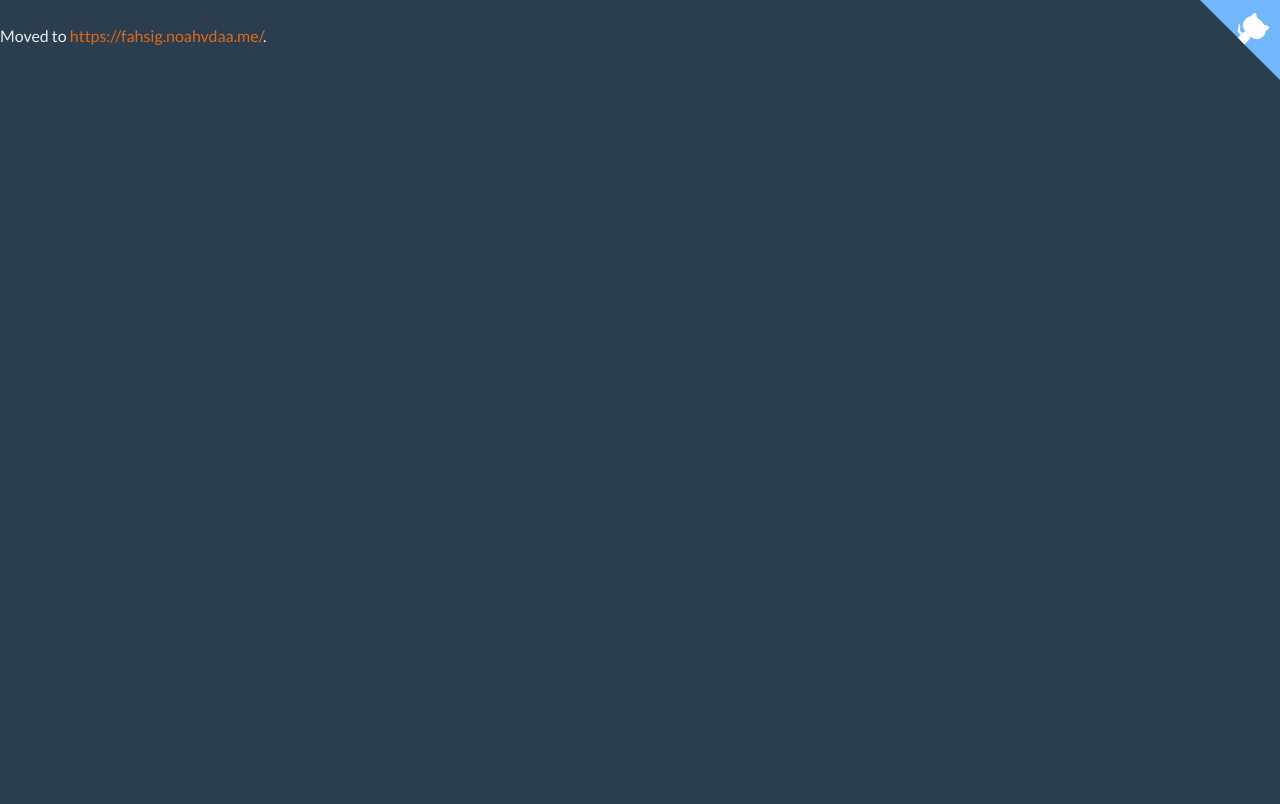
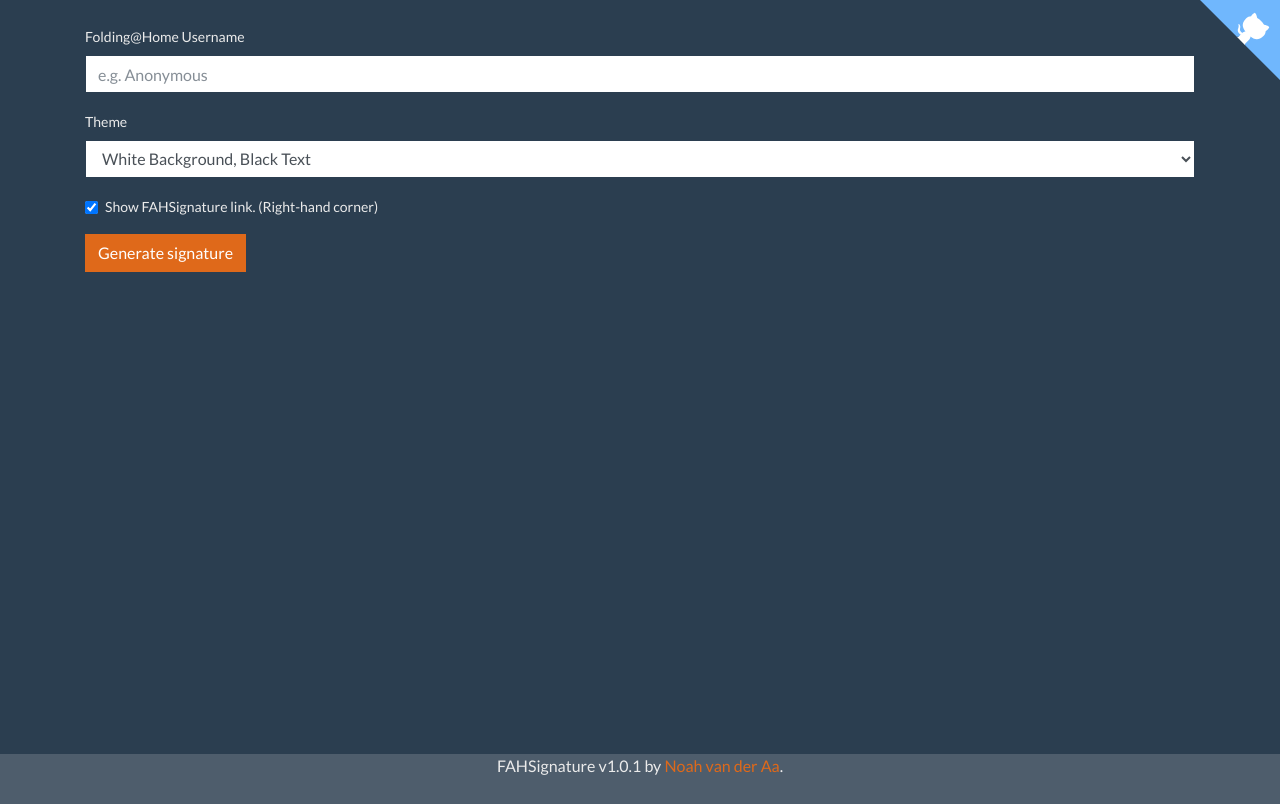
Before and after one commit to NoahvdAa/FAHSignature, a PHP site: page / in a window 1280 px wide. Before the commit the page ends 80 px from the top, so only its background shows below. Run offline with PHP 8.4, Linux system fonts and the light colour scheme.

Commit message:
Re-add watermark.

```diff
--- a/index.html
+++ b/index.html
@@ -15,7 +15,38 @@
 
 <body>
 	<br>
-	Moved to <a href="https://fahsig.noahvdaa.me/">https://fahsig.noahvdaa.me/</a>.
+	<div class="container">
+		<noscript>Please enable JavaScript to use the generator.</noscript>
+		<div id="pageContent" style="display: none;">
+			<div class="form-group">
+				<label for="username">Folding@Home Username</label>
+				<input type="text" class="form-control" id="username" placeholder="e.g. Anonymous">
+			</div>
+			<div class="form-group">
+				<label for="theme">Theme</label>
+				<select class="form-control" id="theme">
+					<option value="light_bg">White Background, Black Text</option>
+					<option value="dark_bg">Black Background, White Text</option>
+					<option value="dark_txt">No Background, Black Text</option>
+					<option value="light_txt">No Background, White Text</option>
+				</select>
+			</div>
+			<div class="form-group">
+				<div class="form-check">
+					<label class="form-check-label">
+						<input class="form-check-input" type="checkbox" value="" checked="" id="credit">
+						Show FAHSignature link. (Right-hand corner)
+					</label>
+				</div>
+			</div>
+			<button onclick="generate();" class="btn btn-primary">Generate signature</button>
+			<br><br>
+			<div id="previewBox" style="display: none;"></div>
+		</div>
+	</div>
+	<div class="footer bg-dark">
+		FAHSignature v1.0.1 by <a href="https://noahvdaa.me" target="_blank">Noah van der Aa</a>.
+	</div>
 	<!-- Begin "Fork me on GitHub"-->
 	<a href="https://github.com/NoahvdAa/FAHSignature" class="github-corner" aria-label="View source on GitHub"><svg
 			width="80" height="80" viewBox="0 0 250 250"
@@ -63,6 +94,52 @@
 	</style>
 	<!-- End "Fork me on GitHub"-->
 </body>
+<script>
+	document.getElementById("pageContent").style.display = "block";
+	function generate() {
+		var user = document.getElementById("username").value.replace(/<\/?[^>]+(>|$)/g, "");
+		if (user === "") {
+			user = "Anonymous";
+		}
+
+		// Anti parameter pollution.
+		if (user.match(/\..\/|&|=|\?/g)) {
+			alert('Your username contains invalid characters. (&, =, ?, ., /)');
+			return;
+		}
+
+		document.getElementById("previewBox").style.display = "block";
+		var theme = document.getElementById("theme").value;
+		if (theme === "light_bg" || theme === "dark_txt") {
+			document.getElementById("previewBox").style.background = "#888889";
+		} else if (theme === "dark_bg" || theme === "light_txt") {
+			document.getElementById("previewBox").style.background = "#5b5b5b";
+		} else {
+			document.write("No. Just no.");
+		}
+
+		var credit = document.getElementById("credit").checked ? "true" : "false";
+
+		var args = "?u=" + user + "&t=" + theme + "&c=" + credit;
+
+		var embedOptions = "<p>Embed this image in your forum signature:</p>";
+
+		var url = "https://fahsignature.herokuapp.com/sig.php" + args;
+
+		embedOptions += "<input type=\"text\" value=\"[img]" + url + "[/img]\" disabled>";
+
+		document.getElementById("previewBox").innerHTML = "<p id=\"imageLoading\">Your image is loading. This can take a while, especially for accounts that are looked up for the first time.</p><img onload=\"hideLoad();\" src=\"sig.php" + args + "\">" + embedOptions;
+	}
+	function hideLoad() {
+		document.getElementById("imageLoading").remove();
+	}
+	document.getElementById("username").addEventListener("keyup", function (event) {
+		if (event.keyCode === 13) {
+			event.preventDefault();
+			generate();
+		}
+	});
+</script>
 <style>
 	#previewBox {
 		width: 100%;
--- a/sig.php
+++ b/sig.php
@@ -70,10 +70,8 @@ if (!isset($_GET["u"]) || strlen($_GET["u"]) === 0) {
 
 if (!isset($_GET["c"]) || $_GET["c"] !== "false") {
 	$creditcolor = imagecolorallocate($im, 150, 150, 150);
-	//imagestring($im, 1, 325, 85, "https://fahsig.noahvdaa.me/", $creditcolor);
+	imagestring($im, 1, 355, 85, "https://fahsig.noahvdaa.me/", $creditcolor);
 }
-
-imagestring($im, 2, 0, 85, "THIS PROJECT HAS MOVED TO https://fahsig.noahvdaa.me/. PLEASE USE THIS NEW URL", $error_color);
 
 imagepng($im);
 imagedestroy($im);
```
